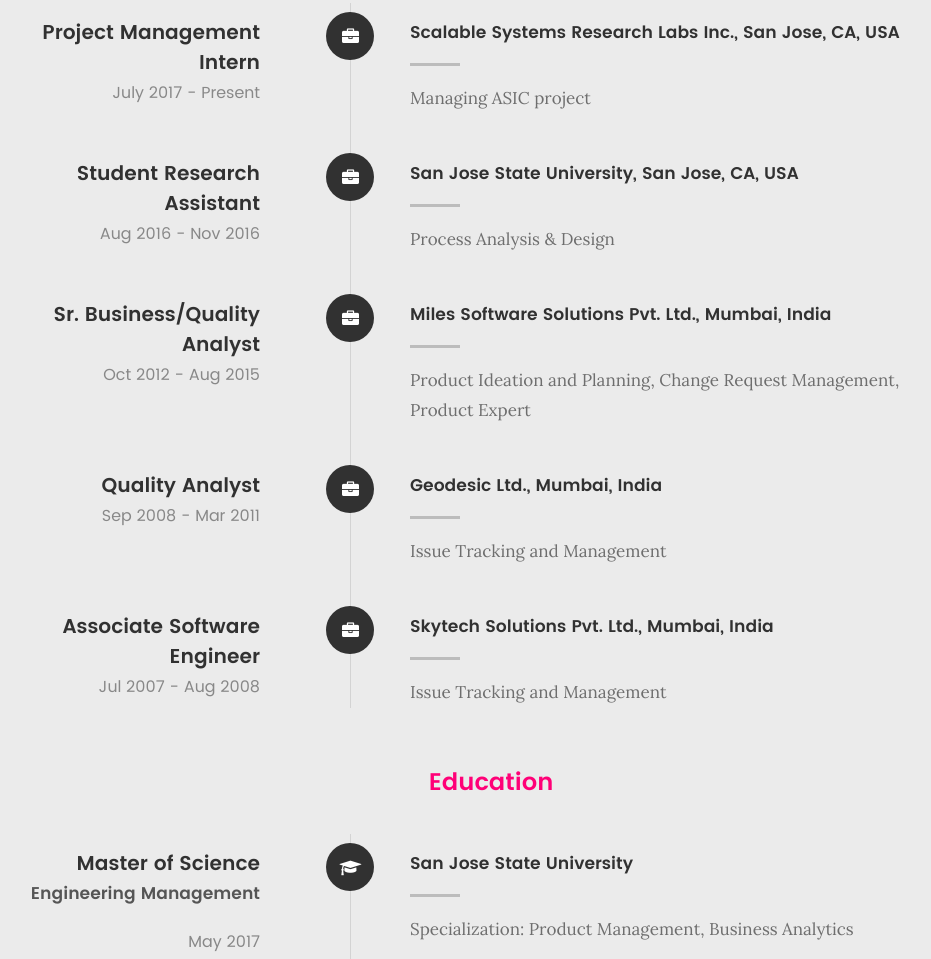
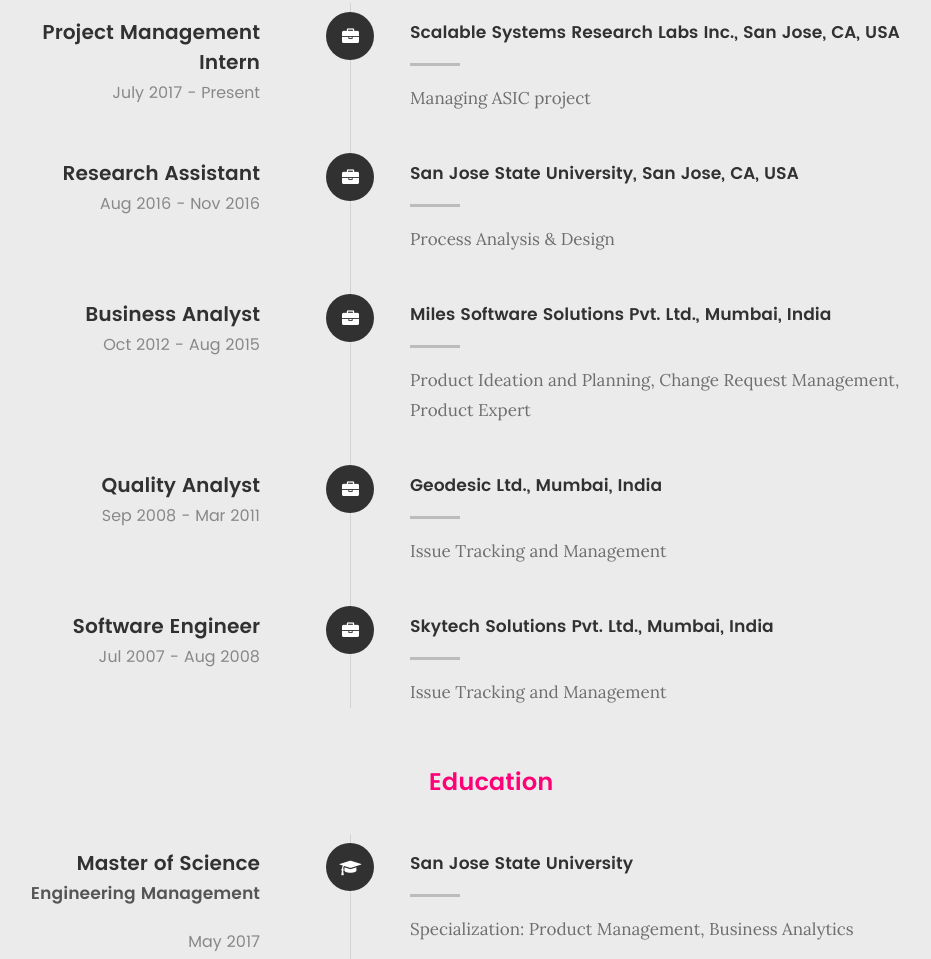
Before and after one commit to lavanyadeshmukh/lavanyadeshmukh, a plain HTML site: page index.html in a window 1280 px wide. Shown: the part 2170-3129 px from the top of the page, without its empty margins (149-1080 px from the left). Drawn offline with Linux system fonts and the light colour scheme; files whose address does not match are found by name.

Commit message:
Fixed a broken link; updated few headings.

```diff
--- a/index.html
+++ b/index.html
@@ -95,7 +95,7 @@
 	   			</p> -->
 
 	   			<a class="button stroke smoothscroll" href="#about" title="">More About Me</a>
-				<a class="button stroke smoothscroll" href="/docs/LavanyaDeshmukh_Resume.pdf" title="Download CV" target="_blank">Download CV</a>
+				<a class="button stroke" href="/docs/LavanyaDeshmukh_Resume.pdf" title="Download CV" target="_blank" onclick="window.open('/docs/LavanyaDeshmukh_Resume.pdf');">Download CV</a>
 	   		</div>
 
    		</div>
@@ -253,13 +253,13 @@
 	   				</div>
 
 	   				<div class="timeline-header">
-	   					<h3>Student Research Assistant</h3>
+	   					<h3>Research Assistant</h3>
 	   					<p>Aug 2016 - Nov 2016</p>
 	   				</div>
 
 	   				<div class="timeline-content">
 	   					<h4>San Jose State University, San Jose, CA, USA</h4>
-	   					<p>Process Analysis & Design</p>
+	   					<p>Process Analysis &amp; Design</p>
 	   				</div>
 
 	   			</div> <!-- /timeline-block -->
@@ -271,7 +271,7 @@
 	   				</div>
 
 	   				<div class="timeline-header">
-	   					<h3>Sr. Business/Quality Analyst</h3>
+	   					<h3>Business Analyst</h3>
 	   					<p>Oct 2012 - Aug 2015</p>
 	   				</div>
 
@@ -307,7 +307,7 @@
 	   				</div>
 
 	   				<div class="timeline-header">
-	   					<h3>Associate Software Engineer</h3>
+	   					<h3>Software Engineer</h3>
 	   					<p>Jul 2007 - Aug 2008</p>
 	   				</div>
 
```
